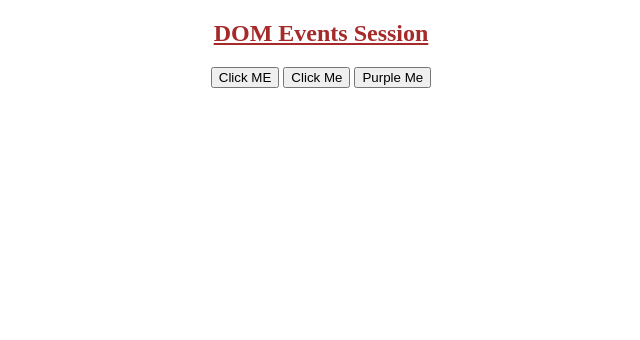
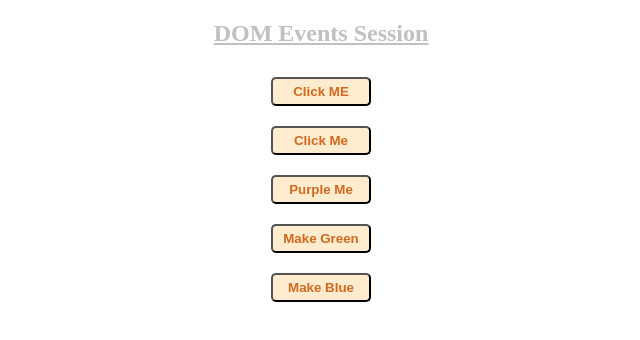
Before and after one commit to Mahadi176/JSdomEvents, a plain HTML site: page index.html in a window 1280 px wide. Shown: the whole page, without its empty margins (319-959 px from the left). Drawn offline with Linux system fonts and the light colour scheme.

Commit message:
new file

```diff
--- a/index.html
+++ b/index.html
@@ -8,11 +8,27 @@
         main section h1{
             font-weight: 700;
             text-decoration: underline;
-            color: brown;
+            color: silver;
         }
         body{
             margin: 0 auto;
             text-align: center;
+        }
+        .first-section{
+            display: flex;
+            flex-direction: column;
+            justify-content: center;
+            align-items: center;
+        }
+        .btn-primary{
+            width: 100px;
+            padding: 5px;
+            border-radius: 5px;
+            background-color: blanchedalmond;
+            color: chocolate;
+            font-weight: 600;
+            margin: 10px;
+
         }
     </style>
 </head>
@@ -20,11 +36,13 @@
     <main>
         <section>
             <h1>DOM Events Session</h1>
-
-            <button onclick="makeYellow()">Click ME </button>
-            <button onclick="makePink()">Click Me</button>
-            <button id="make-purple">Purple Me</button>
-
+            <div class="first-section">
+            <button class="btn-primary" onclick="makeYellow()">Click ME </button>
+            <button class="btn-primary" onclick="makePink()">Click Me</button>
+            <button class="btn-primary" id="make-purple">Purple Me</button>
+            <button class="btn-primary" id="make-green">Make Green</button>
+            <button class="btn-primary" id="make-blue">Make Blue</button>
+            </div>
         </section>
     </main>
     <script>
@@ -43,6 +61,20 @@
             document.body.style.backgroundColor = 'purple'
         }
 
+        const btnMakeGreen = document.getElementById('make-green')
+
+        btnMakeGreen.onclick = makeGreen
+
+        function makeGreen(){
+            document.body.style.backgroundColor = 'green'
+        }
+
+        // Using Event Listener
+
+        document.getElementById('make-blue').addEventListener('click', function makeBlue(){
+                    document.body.style.backgroundColor = 'blueviolet';
+                    })
     </script>
+    <script src="index.js"></script>
 </body>
 </html>
```
Also changed, not shown: index.js (added).
